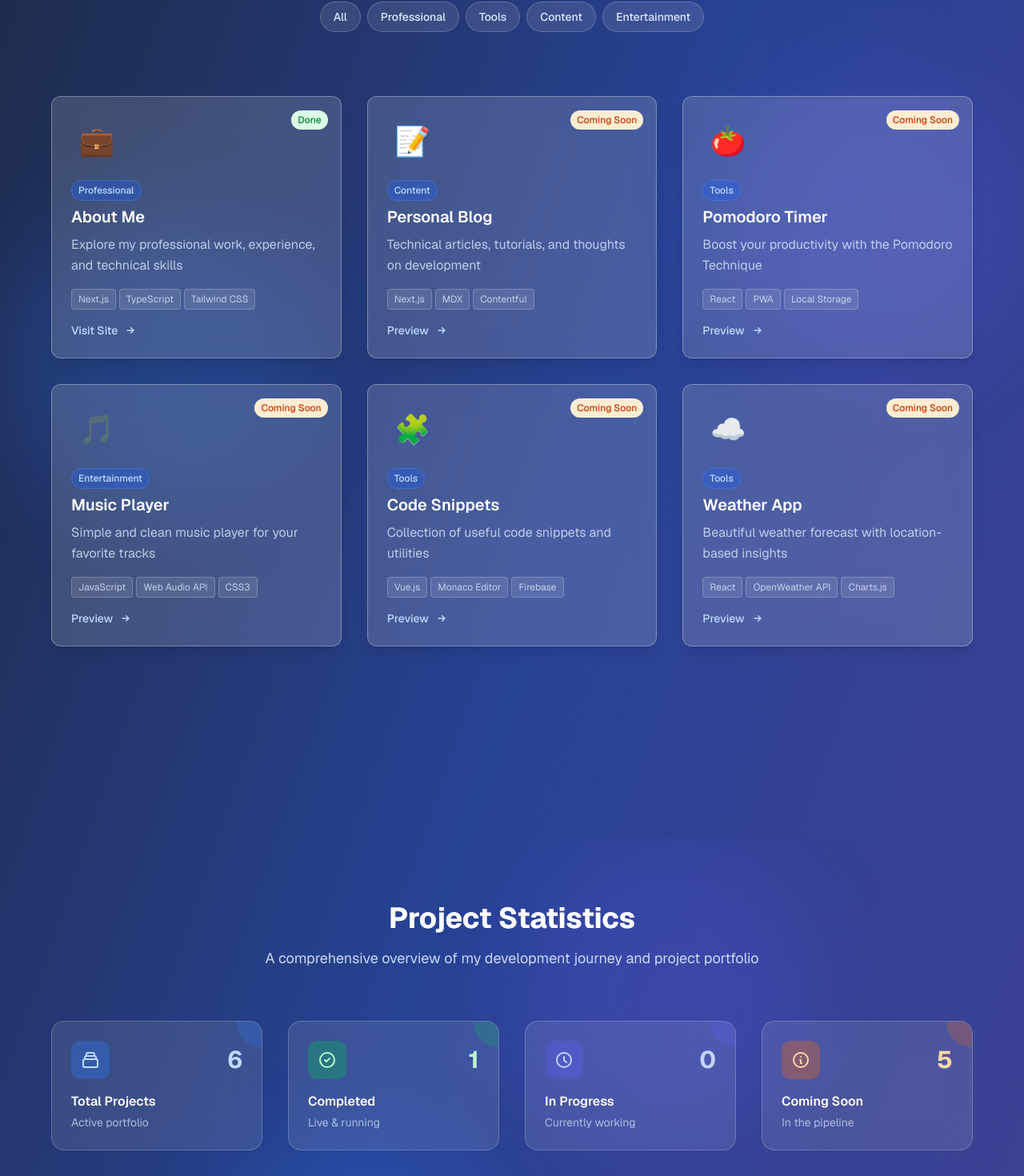
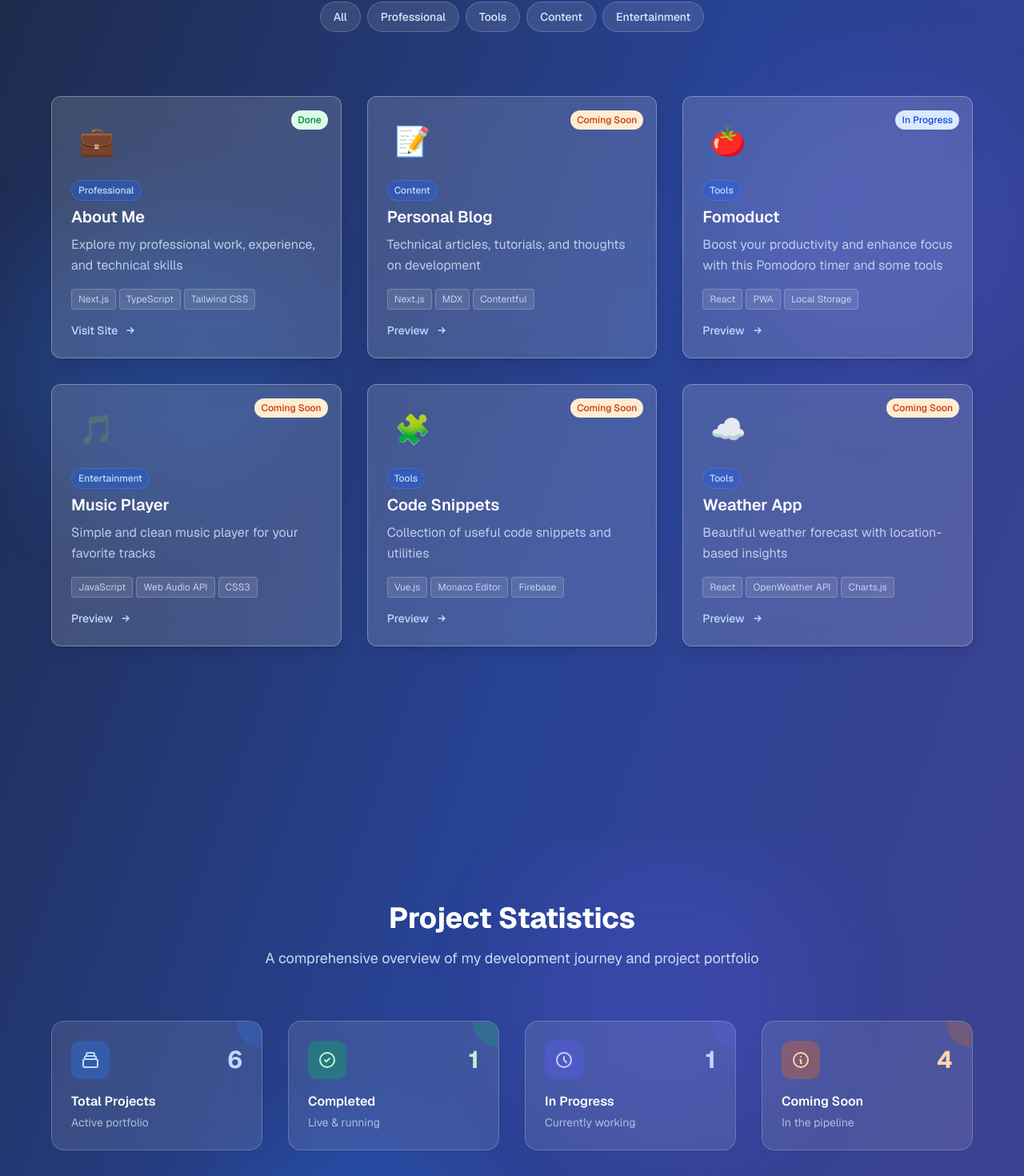
Before and after one commit to KaitoJD/KaitoHub, a Next.js app: page / in a window 1280 px wide. Shown: the part 990-2460 px from the top of the page at 80% size. Built offline with nearby package versions, Linux system fonts and the light colour scheme.

Commit message:
update project status for Fomoduct to 'In Progress' and adjust associated counts for improved clarity

```diff
--- a/src/app/page.tsx
+++ b/src/app/page.tsx
@@ -36,12 +36,12 @@ export default function Home() {
       tech: ['Next.js', 'MDX', 'Contentful']
     },
     {
-      name: 'Pomodoro Timer',
-      description: 'Boost your productivity with the Pomodoro Technique',
-      href: 'https://pomodoro.kaitojd.me',
+      name: 'Fomoduct',
+      description: 'Boost your productivity and enhance focus with this Pomodoro timer and some tools',
+      href: 'https://fomoduct.kaitojd.me',
       icon: '🍅',
       category: 'Tools',
-      status: 'Coming Soon',
+      status: 'In Progress',
       tech: ['React', 'PWA', 'Local Storage']
     },
     {
@@ -247,7 +247,7 @@ export default function Home() {
                       <path strokeLinecap="round" strokeLinejoin="round" strokeWidth={2} d="M12 8v4l3 3m6-3a9 9 0 11-18 0 9 9 0 0118 0z" />
                     </svg>
                   </div>
-                  <div className="text-3xl font-bold text-indigo-200 group-hover:scale-110 transition-transform duration-300">0</div>
+                  <div className="text-3xl font-bold text-indigo-200 group-hover:scale-110 transition-transform duration-300">1</div>
                 </div>
                 <h3 className="font-semibold text-white mb-1">In Progress</h3>
                 <p className="text-sm text-blue-100/70">Currently working</p>
@@ -264,7 +264,7 @@ export default function Home() {
                       <path strokeLinecap="round" strokeLinejoin="round" strokeWidth={2} d="M13 16h-1v-4h-1m1-4h.01M21 12a9 9 0 11-18 0 9 9 0 0118 0z" />
                     </svg>
                   </div>
-                  <div className="text-3xl font-bold text-orange-200 group-hover:scale-110 transition-transform duration-300">5</div>
+                  <div className="text-3xl font-bold text-orange-200 group-hover:scale-110 transition-transform duration-300">4</div>
                 </div>
                 <h3 className="font-semibold text-white mb-1">Coming Soon</h3>
                 <p className="text-sm text-blue-100/70">In the pipeline</p>
```
